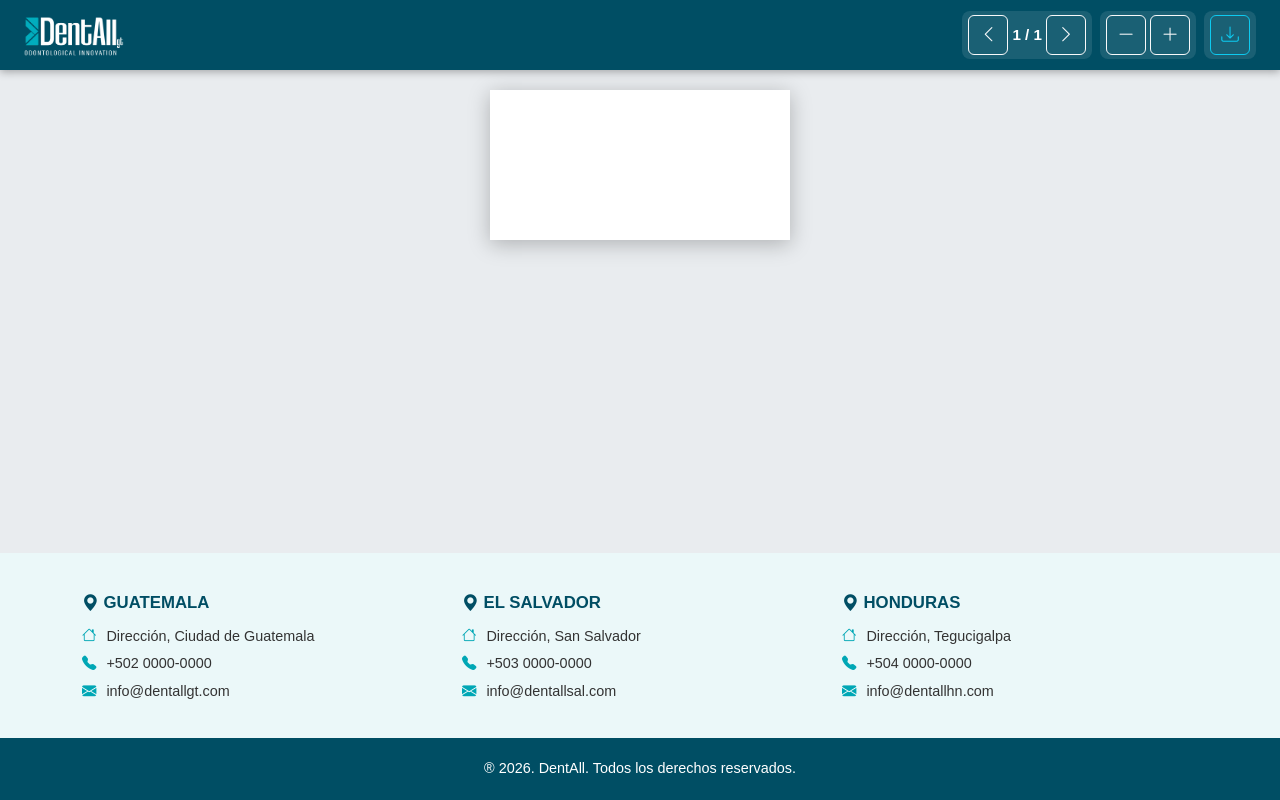
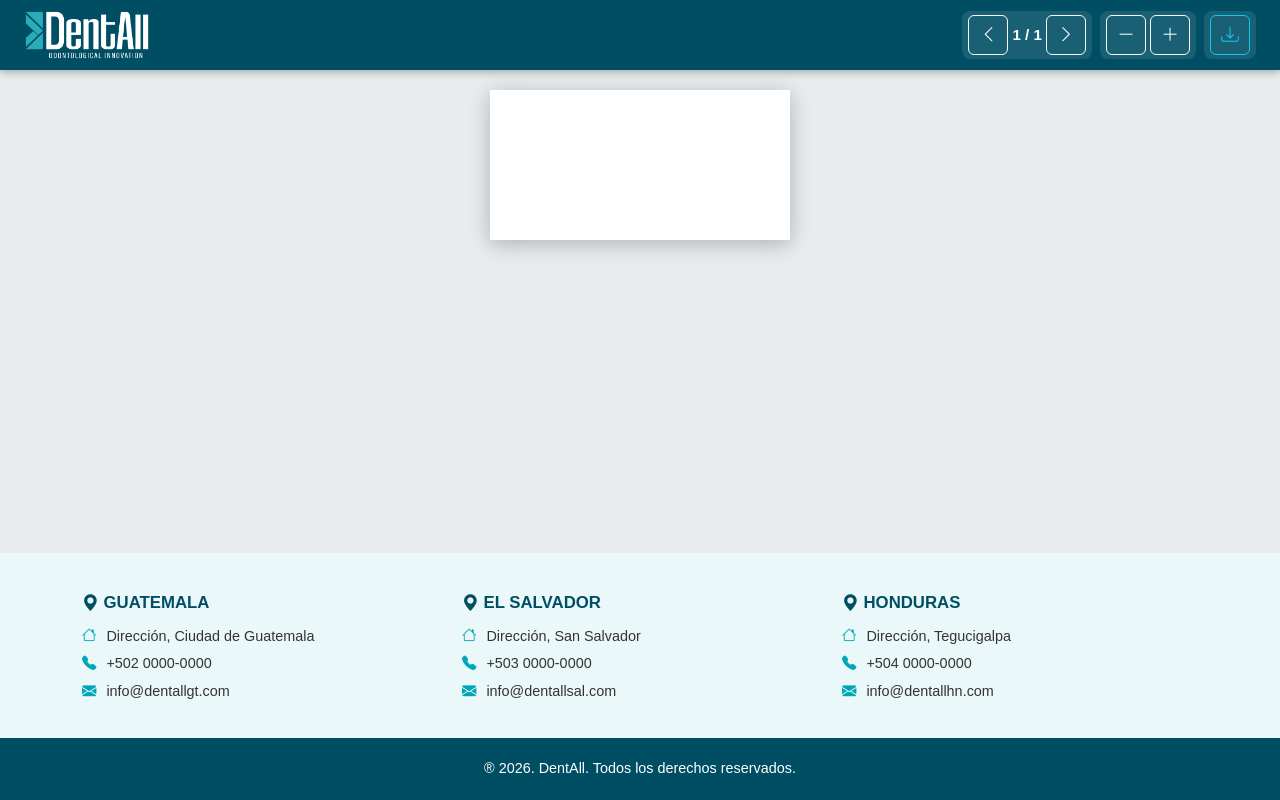
Before and after one commit to soportedllgt-bit/dentall-catalog-web, a plain HTML site: page index.html in a window 1280 px wide. Drawn offline with nearby package versions, Linux system fonts and the light colour scheme; a script that the page names is missing.

Commit message:
Se agrega logotipo global

```diff
--- a/index.html
+++ b/index.html
@@ -23,7 +23,7 @@
                 <!-- Logo -->
                 <div class="logo-area">
                     <a href="./">
-                        <img src="./assets/logo-blanco.webp" alt="DentAll" onerror="this.src='./assets/logo-blanco.png'">
+                        <img src="./assets/logo-global.png" alt="DentAll" onerror="this.src='./assets/logo-blanco.webp'">
                     </a>
                 </div>
 
```
Also changed, not shown: assets/logo-global.png (added).
